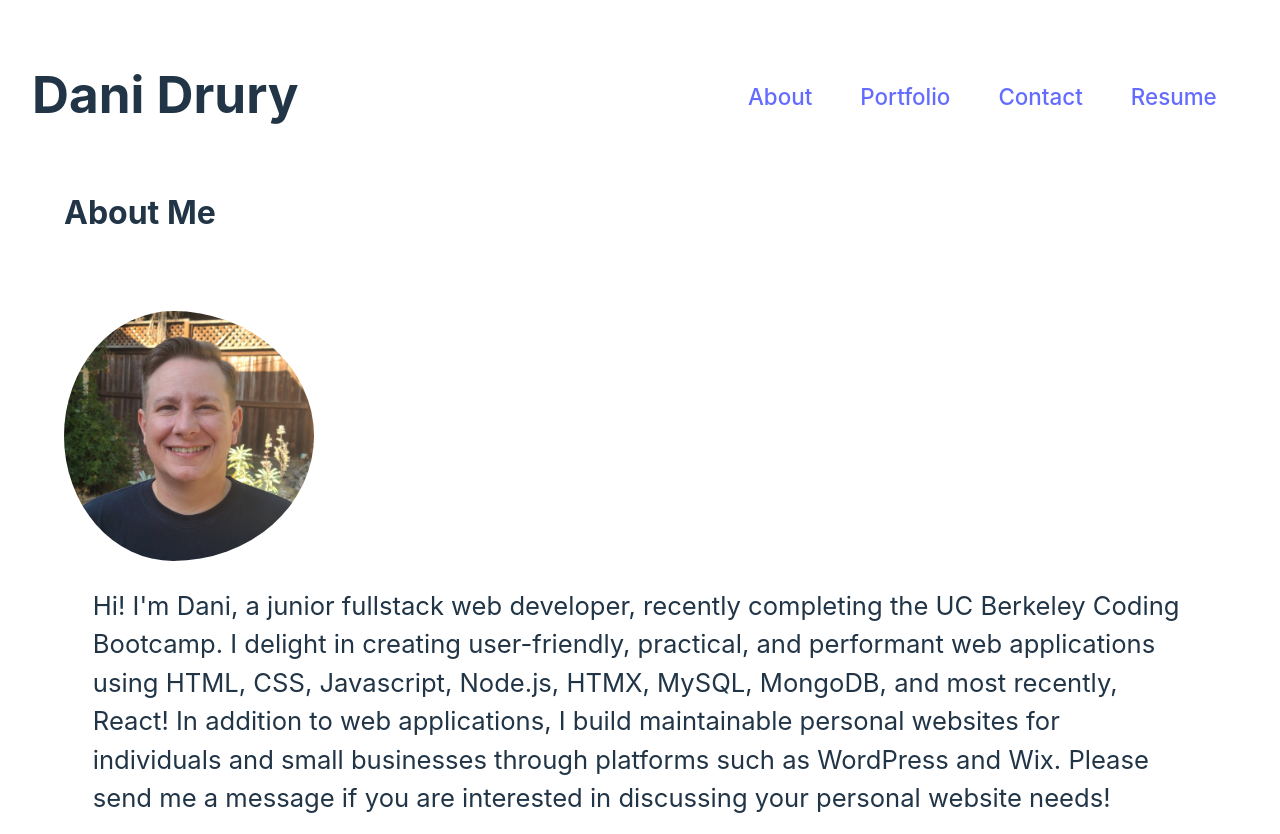
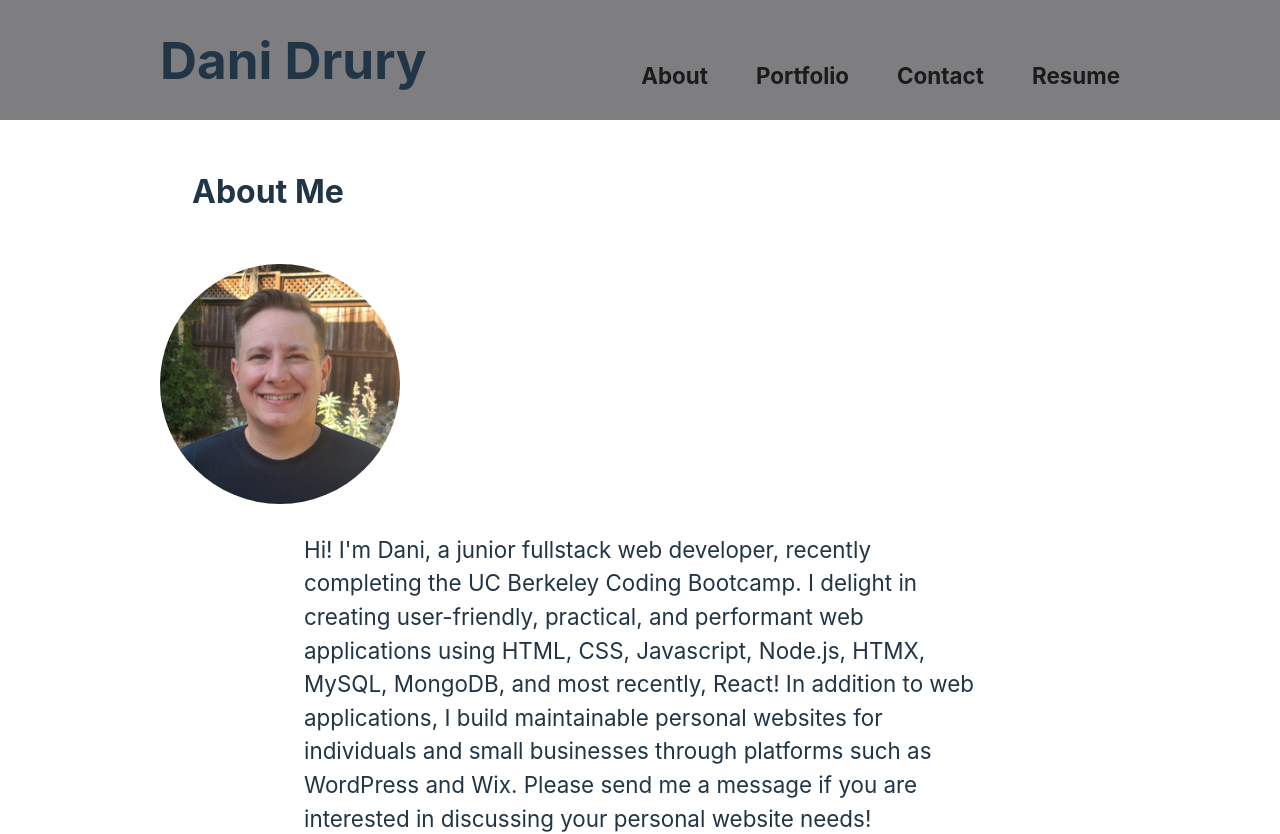
Before and after one commit to DaniDrury/portfolio-project, a React (Vite) app: page / in a window 1280 px wide. Shown: the top 834 px of the page. Built offline with nearby package versions, Linux system fonts and the light colour scheme.

Commit message:
more styling, added header banner image

```diff
--- a/src/App.jsx
+++ b/src/App.jsx
@@ -8,11 +8,11 @@ function App() {
   const currentPage = useLocation().pathname;
 
   return (
-    <div>
+    <div className='flex-col max-vh'>
       <Header>
         <Nav currentPage={currentPage} />
       </Header>
-      <main>
+      <main className='flex-1'>
         <Page currentPage={currentPage} />
       </main>
       <Footer />
--- a/src/components/About/About.css
+++ b/src/components/About/About.css
@@ -1,47 +1,24 @@
 img {
-  padding-left: 2rem;
-  width: 250px;
+  width: 80%;
   border-radius: 50%;
 }
 
-.flex-col {
-  display: flex;
-  flex-direction: column;
-}
-
-.flex-row {
-  display: flex;
-  flex-flow: row wrap;
-}
-
-.justify-center {
-  justify-content: center;
-}
-
-.align-bottom {
-  align-items: end;
-}
-
-.my-3 {
-  padding: 3rem 0;
-}
-
 #img-div {
-  width: 30%;
-  display: flex;
-  justify-content: left;
+  width: 25%;
+  min-width: 300px;
+  max-height: 300px;
 }
 
 #about-div {
-  width: 70%;
+  width: 50%;
   justify-content: baseline;
 }
 
 #p-div {
   display: flex;
   flex-flow: column nowrap;
-  width: 90%;
+  width: 70%;
   margin:auto;
   align-items: flex-start;
-  font-size: 1.6rem;
+  font-size: 1.4rem;
 }
--- a/src/components/About/index.jsx
+++ b/src/components/About/index.jsx
@@ -2,8 +2,7 @@ import './About.css';
 
 export default function About() {
   return (
-    <section className="flex-col">
-      <div className="flex-row my-3">
+    <div id='about' className='flex-row my-3'>
       <div id='img-div'>
         <img src={"src/assets/img/ProfilePhoto.jpg"} alt="Dani Drury headshot" />
       </div>
@@ -12,6 +11,5 @@ export default function About() {
         <p>I look forward to continue building my skills within this fast-paced and ever evolving industry. Additional languages and technologies I am currently studying are Python and cloud services (AWS, Azure). If you are interested in collaborating on a project or learning more about me and my work, please don't hesitate to reach out!</p>
       </div>
     </div>
-    </section>
   );
 }
--- a/src/components/Footer/Footer.css
+++ b/src/components/Footer/Footer.css
@@ -1,3 +1,7 @@
+footer {
+  margin-bottom: 1rem;
+}
+
 .flex-row {
   display: flex;
   flex-flow: row nowrap;
@@ -8,5 +12,5 @@
 }
 
 .w-60 {
-  min-width: 60%;
+  min-width: 40%;
 }
--- a/src/components/Header/Header.css
+++ b/src/components/Header/Header.css
@@ -1,9 +1,40 @@
 header {
-  margin-top: 0;
-  padding-top: 0;
+  margin: 0;
+  padding: 0;
+  background-image: url('../../assets/img/banner.png');
 }
 
 h1 {
   font-size: 3.2em;
   line-height: 1.1;
+  margin: 2rem 0 0 2rem;
 }
+
+#header-div {
+  width: 100%;
+  transition: all 1s ease-in-out;
+}
+
+@media screen and (min-width: 980px) {
+  h1 {
+    font-size: 3.2em;
+    line-height: 1.1;
+    margin: 2rem 2rem 2rem 2rem;
+  }
+
+  #header-div {
+    width: 90%;
+  }
+}
+
+@media screen and (min-width: 1280px) {
+  h1 {
+    font-size: 3.2em;
+    line-height: 1.1;
+    margin: 2rem 2rem 2rem 2rem;
+  }
+
+  #header-div {
+    width: 80%;
+  }
+}
--- a/src/components/Header/index.jsx
+++ b/src/components/Header/index.jsx
@@ -3,9 +3,11 @@ import './Header.css';
 export const Header = (props) => {
   console.log(props);
   return (
-    <header className="flex-row space-between px-1">
-      <h1>Dani Drury</h1>
-      {props.children}
+    <header className='flex-row justify-center'>
+      <div id='header-div' className="flex-row justify-between px-1">
+        <h1>Dani Drury</h1>
+        {props.children}
+      </div>
     </header>
   );
 }
--- a/src/components/Nav/Nav.css
+++ b/src/components/Nav/Nav.css
@@ -1,14 +1,65 @@
 nav {
   display: flex;
-  flex-flow: row nowrap;
+  flex-flow: row wrap;
+  margin-top: 1rem;
+  align-items: center;
 }
 
 nav ul {
-  width: 500px;
-  margin-top: 3rem;
+  display: flex;
+  flex-flow: row wrap;
 }
 
 nav ul li {
-  font-size: 1.4rem;
-  padding-right: 3rem;
+  font-size: 1.2rem;
+  padding-right: 1rem;
 }
+
+nav ul li a {
+  color: rgb(27, 27, 27);
+  padding: 0.5rem 1rem;
+  transition: background-color 1s;
+  border-radius: 20px;
+}
+
+nav ul li a:hover {
+  color: #040969;
+  background-color: antiquewhite;
+}
+
+
+@media screen and (min-width: 982px) {
+  nav {
+    display: flex;
+    flex-flow: row nowrap;
+    align-items: center;
+  }
+
+  nav ul {
+    display: flex;
+    margin-top: 2rem;
+  }
+
+  nav ul li {
+    font-size: 1.4rem;
+    padding-right: 1rem;
+  }
+}
+
+/* @media screen and (min-width: 1285px) {
+  nav {
+    display: flex;
+    flex-flow: row nowrap;
+    align-items: center;
+  }
+
+  nav ul {
+    display: flex;
+    margin-top: 3rem;
+  }
+
+  nav ul li {
+    font-size: 1.4rem;
+    padding-right: 3rem;
+  }
+} */
--- a/src/components/Page/index.jsx
+++ b/src/components/Page/index.jsx
@@ -13,7 +13,7 @@ export default function Page({ currentPage }) {
   }, [currentPage]);
 
   return (
-    <section>
+    <section className='my-3'>
       <h2>{capitalizeFirstLetter(currentPage) || 'About Me'}</h2>
       <div>
         <Outlet />
--- a/src/index.css
+++ b/src/index.css
@@ -12,22 +12,27 @@
   -webkit-font-smoothing: antialiased;
   -moz-osx-font-smoothing: grayscale;
 
-  max-width: 1280px;
-  margin: 0 auto;
-  padding: 2rem;
+  margin: 0;
   box-sizing: border-box;
+  width: 100vw;
 }
 
 body {
   margin: 0;
   display: flex;
   flex-direction: column;
+  width: 100%;
   min-width: 320px;
   min-height: 100vh;
 }
 
+main {
+  width: 75%;
+  margin: auto;
+}
+
 a {
-  font-weight: 500;
+  font-weight: 700;
   color: #646cff;
   text-decoration: inherit;
 }
@@ -44,14 +49,6 @@ h2 {
   margin-top: 2rem;
   font-size: 2rem;
   padding-left: 2rem;
-}
-
-.space-between {
-  justify-content: space-between;
-}
-
-nav ul {
-  display: flex;
 }
 
 button {
@@ -73,6 +70,44 @@ button:focus-visible {
   outline: 4px auto -webkit-focus-ring-color;
 }
 
+.flex-col {
+  display: flex;
+  flex-direction: column;
+}
+
+.flex-row {
+  display: flex;
+  flex-flow: row wrap;
+}
+
+.flex-1 {
+  flex-grow: 1;
+}
+
+.justify-center {
+  justify-content: center;
+}
+
+.justify-between {
+  justify-content: space-between;
+}
+
+/* .align-bottom {
+  align-items: end;
+} */
+
+.max-vh {
+  height: 100vh;
+}
+
+.my-2 {
+  margin: 2rem 0;
+}
+
+.my-3 {
+  margin: 3rem 0;
+}
+
 @media (prefers-color-scheme: light) {
   :root {
     color: #213547;
```
Also changed, not shown: src/assets/img/banner.png (added), src/assets/portfoliobanner.png (added). Lines whose indentation alone changed are shown as unchanged.
